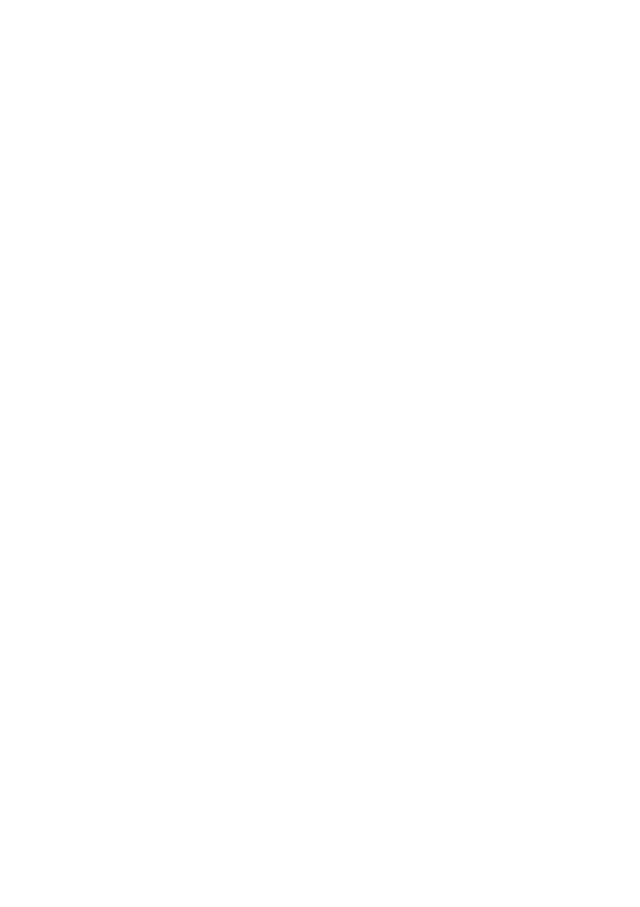
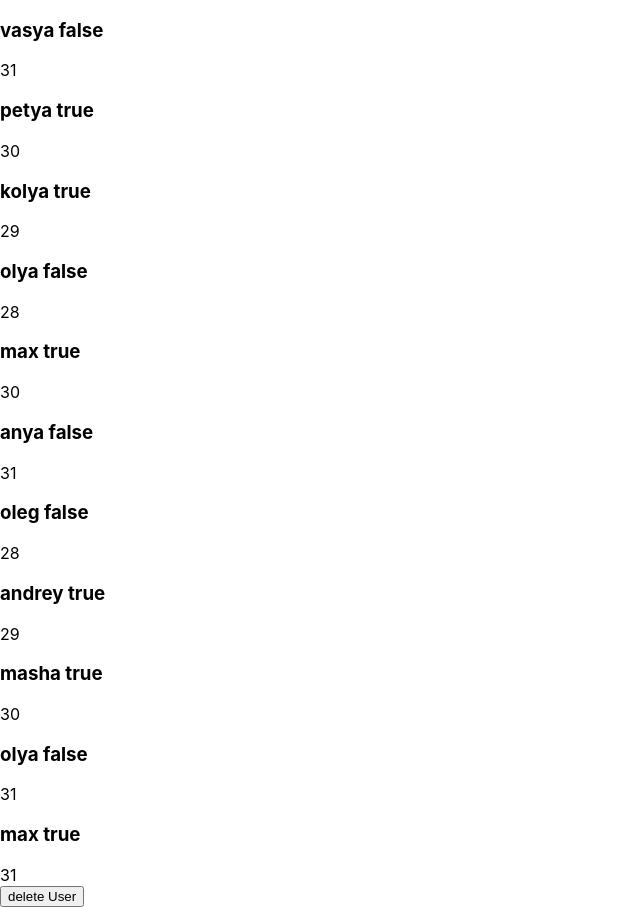
Before and after one commit to VolodymyrStyk/React-Okten, a React (Create React App) app: page / in a window 1280 px wide. Shown: the whole page, without its empty margins (0-640 px from the left). Before the commit the page ends 800 px from the top, so only its background shows below. Built offline with nearby package versions, Linux system fonts and the light colour scheme.

Commit message:
update task users

```diff
--- a/src/App.js
+++ b/src/App.js
@@ -1,12 +1,43 @@
-import logo from './logo.svg';
 import './App.css';
+import User from "./components/user/user";
+import {useState} from "react";
+
+let usersList = [
+    {name: 'vasya', age: 31, status: false},
+    {name: 'petya', age: 30, status: true},
+    {name: 'kolya', age: 29, status: true},
+    {name: 'olya', age: 28, status: false},
+    {name: 'max', age: 30, status: true},
+    {name: 'anya', age: 31, status: false},
+    {name: 'oleg', age: 28, status: false},
+    {name: 'andrey', age: 29, status: true},
+    {name: 'masha', age: 30, status: true},
+    {name: 'olya', age: 31, status: false},
+    {name: 'max', age: 31, status: true}
+];
+
+
 
 function App() {
-  return (
-    <div className="App">
+    let [users, setUsers] = useState(usersList);
 
-    </div>
-  );
+    const deleteUser = () => {
+        users.pop();
+        console.log('click ');
+        setUsers([...users]);
+    };
+
+    return (
+        <div>
+            {
+                users.map((value, index) =>
+                    <User key={index}
+                          {...value}
+                    />)
+            }
+            <button onClick={deleteUser}>delete User</button>
+        </div>
+    );
 }
 
 export default App;
--- /dev/null
+++ b/src/components/user/user.js
@@ -0,0 +1,9 @@
+export default function User(props) {
+    let {age, name, status} = props;
+    return (
+        <div>
+            <h3>{name} {status.toString()}</h3>
+            <div>{age}</div>
+        </div>
+    );
+}
```
